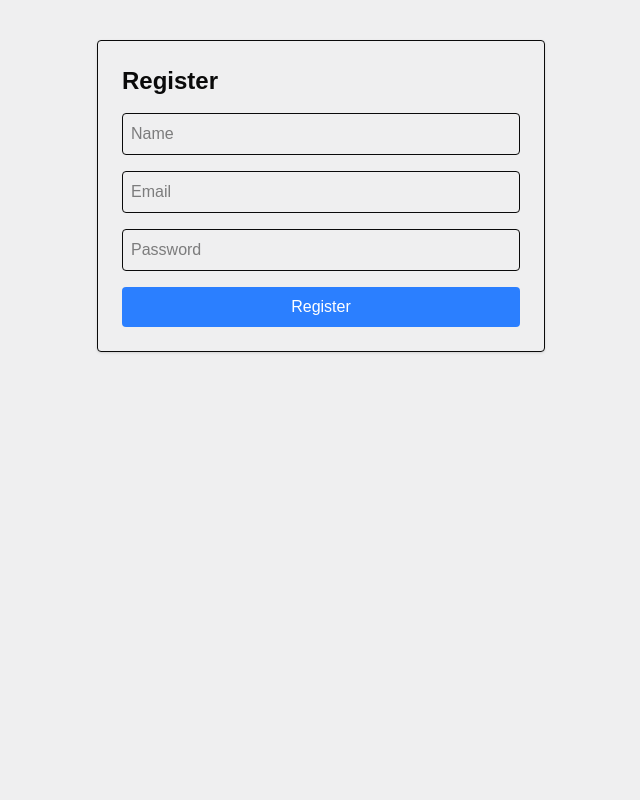
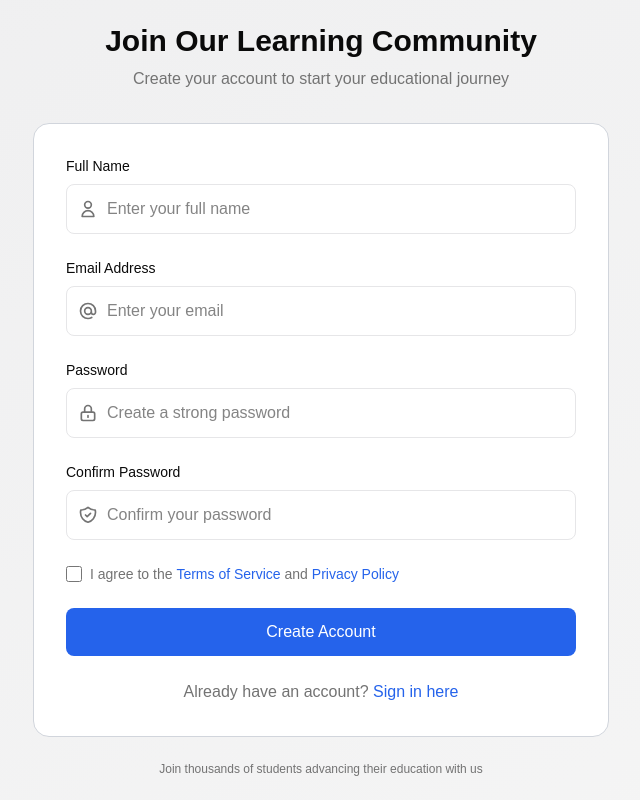
Before and after one commit to toufiqulislamtanmoy/demo_collage_project, a Next.js app: page /register in a window 1280 px wide. Shown: the whole page, without its empty margins (319-959 px from the left). Built offline with nearby package versions, Linux system fonts and the light colour scheme; no server answers.

Commit message:
login and registration ui update

```diff
--- a/src/app/(auth)/login/page.js
+++ b/src/app/(auth)/login/page.js
@@ -3,6 +3,7 @@
 import { signIn } from "next-auth/react";
 import { useState } from "react";
 import { useRouter } from "next/navigation";
+import Link from "next/link";
 
 export default function LoginPage() {
   const [email, setEmail] = useState("");
@@ -19,7 +20,7 @@ export default function LoginPage() {
   }
 
   return (
-    <div className="min-h-screen bg-gradient-to-br from-primary/10 to-secondary/10 flex items-center justify-center p-4">
+    <div className="min-h-screen bg-gradient-to-br from-background to-muted flex items-center justify-center p-4">
       <div className="max-w-md w-full">
         {/* Header */}
         <div className="text-center mb-8">
@@ -32,7 +33,7 @@ export default function LoginPage() {
         </div>
 
         {/* Login Card */}
-        <div className="bg-white rounded-2xl border border-gray-300 p-8">
+        <div className="bg-base rounded-2xl border border-gray-300 p-8">
           <form onSubmit={handleSubmit} className="space-y-6">
             {/* Email Field */}
             <div>
@@ -167,13 +168,12 @@ export default function LoginPage() {
           <div className="mt-6 text-center">
             <p className="text-gray-600">
               Don't have an account?{" "}
-              <button
-                type="button"
-                onClick={() => router.push("/register")}
-                className="text-blue-600 hover:text-blue-500 font-medium"
+              <Link
+                href={"/register"}
+                className="text-primary hover:text-primary-focus hover:underline font-medium"
               >
                 Create account
-              </button>
+              </Link>
             </p>
           </div>
         </div>
--- a/src/app/(auth)/register/page.js
+++ b/src/app/(auth)/register/page.js
@@ -4,6 +4,8 @@ import { useForm } from "react-hook-form";
 import axios from "axios";
 import { useRouter } from "next/navigation";
 import { useState } from "react";
+import Link from "next/link";
+import axiosClient from "@/utils/axiosClient";
 
 export default function RegisterPage() {
   const router = useRouter();
@@ -14,20 +16,19 @@ export default function RegisterPage() {
     register,
     handleSubmit,
     formState: { errors },
+    watch,
   } = useForm();
+
+  const password = watch("password");
 
   const onSubmit = async (data) => {
     setLoading(true);
     setServerError("");
     try {
-      const res = await axios.post(
-        `${process.env.NEXT_PUBLIC_API_BASE_URL}/auth/register`,
-        data,
-        { headers: { "Content-Type": "application/json" } }
-      );
+      const res = await axiosClient.post(`/auth/register`, data);
 
       if (res.data?.data) {
-        router.push("/login"); // redirect to login
+        router.push("/login");
       }
     } catch (err) {
       setServerError(err.response?.data?.reason || "Registration failed");
@@ -37,67 +38,299 @@ export default function RegisterPage() {
   };
 
   return (
-    <div className="max-w-md mx-auto mt-10 p-6 border rounded shadow">
-      <h1 className="text-2xl font-bold mb-4">Register</h1>
-
-      {serverError && <p className="text-red-500 mb-2">{serverError}</p>}
-
-      <form onSubmit={handleSubmit(onSubmit)} className="space-y-4">
-        {/* Name */}
-        <div>
-          <input
-            {...register("name", { required: "Name is required" })}
-            placeholder="Name"
-            className="w-full border p-2 rounded"
-          />
-          {errors.name && <p className="text-red-500">{errors.name.message}</p>}
+    <div className="min-h-screen bg-gradient-to-br from-background to-muted flex items-center justify-center p-4">
+      <div className="max-w-xl w-full">
+        {/* Header */}
+        <div className="text-center mb-8">
+          <h1 className="text-3xl font-bold text-foreground mb-2">
+            Join Our Learning Community
+          </h1>
+          <p className="text-muted-foreground">
+            Create your account to start your educational journey
+          </p>
         </div>
 
-        {/* Email */}
+        {/* Registration Card */}
+        <div className="bg-base rounded-2xl border border-gray-300 p-8">
+          {serverError && (
+            <div className="mb-6 p-3 bg-error/10 border border-error/20 rounded-lg">
+              <p className="text-error text-sm text-center">{serverError}</p>
+            </div>
+          )}
+
+          <form
+            onSubmit={handleSubmit(onSubmit)}
+            className="space-y-6 w-full lg-w-[70%]"
+          >
+            {/* Name Field */}
             <div>
+              <label
+                htmlFor="name"
+                className="block text-sm font-medium text-foreground mb-2"
+              >
+                Full Name
+              </label>
+              <div className="relative">
+                <div className="absolute inset-y-0 left-0 pl-3 flex items-center pointer-events-none">
+                  <svg
+                    className="h-5 w-5 text-muted-foreground"
+                    fill="none"
+                    viewBox="0 0 24 24"
+                    stroke="currentColor"
+                  >
+                    <path
+                      strokeLinecap="round"
+                      strokeLinejoin="round"
+                      strokeWidth={2}
+                      d="M16 7a4 4 0 11-8 0 4 4 0 018 0zM12 14a7 7 0 00-7 7h14a7 7 0 00-7-7z"
+                    />
+                  </svg>
+                </div>
                 <input
+                  id="name"
+                  {...register("name", {
+                    required: "Full name is required",
+                    minLength: {
+                      value: 2,
+                      message: "Name must be at least 2 characters",
+                    },
+                  })}
+                  placeholder="Enter your full name"
+                  className="block w-full pl-10 pr-3 py-3 border border-border rounded-lg transition-colors"
+                />
+              </div>
+              {errors.name && (
+                <p className="mt-1 text-sm text-error">{errors.name.message}</p>
+              )}
+            </div>
+
+            {/* Email Field */}
+            <div>
+              <label
+                htmlFor="email"
+                className="block text-sm font-medium text-foreground mb-2"
+              >
+                Email Address
+              </label>
+              <div className="relative">
+                <div className="absolute inset-y-0 left-0 pl-3 flex items-center pointer-events-none">
+                  <svg
+                    className="h-5 w-5 text-muted-foreground"
+                    fill="none"
+                    viewBox="0 0 24 24"
+                    stroke="currentColor"
+                  >
+                    <path
+                      strokeLinecap="round"
+                      strokeLinejoin="round"
+                      strokeWidth={2}
+                      d="M16 12a4 4 0 10-8 0 4 4 0 008 0zm0 0v1.5a2.5 2.5 0 005 0V12a9 9 0 10-9 9m4.5-1.206a8.959 8.959 0 01-4.5 1.207"
+                    />
+                  </svg>
+                </div>
+                <input
+                  id="email"
                   {...register("email", {
                     required: "Email is required",
                     pattern: {
                       value: /\S+@\S+\.\S+/,
-                message: "Enter a valid email",
+                      message: "Enter a valid email address",
                     },
                   })}
-            placeholder="Email"
-            className="w-full border p-2 rounded"
+                  placeholder="Enter your email"
+                  className="block w-full pl-10 pr-3 py-3 border border-border rounded-lg  transition-colors"
                 />
+              </div>
               {errors.email && (
-            <p className="text-red-500">{errors.email.message}</p>
+                <p className="mt-1 text-sm text-error">
+                  {errors.email.message}
+                </p>
               )}
             </div>
 
-        {/* Password */}
+            {/* Password Field */}
             <div>
+              <label
+                htmlFor="password"
+                className="block text-sm font-medium text-foreground mb-2"
+              >
+                Password
+              </label>
+              <div className="relative">
+                <div className="absolute inset-y-0 left-0 pl-3 flex items-center pointer-events-none">
+                  <svg
+                    className="h-5 w-5 text-muted-foreground"
+                    fill="none"
+                    viewBox="0 0 24 24"
+                    stroke="currentColor"
+                  >
+                    <path
+                      strokeLinecap="round"
+                      strokeLinejoin="round"
+                      strokeWidth={2}
+                      d="M12 15v2m-6 4h12a2 2 0 002-2v-6a2 2 0 00-2-2H6a2 2 0 00-2 2v6a2 2 0 002 2zm10-10V7a4 4 0 00-8 0v4h8z"
+                    />
+                  </svg>
+                </div>
                 <input
+                  id="password"
                   type="password"
                   {...register("password", {
                     required: "Password is required",
                     minLength: {
-                value: 6,
-                message: "Password must be at least 6 characters",
+                      value: 8,
+                      message: "Password must be at least 8 characters",
+                    },
+                    pattern: {
+                      value:
+                        /^(?=.*[a-z])(?=.*[A-Z])(?=.*\d)(?=.*[@$!%*?&])[A-Za-z\d@$!%*?&]/,
+                      message:
+                        "Password must contain uppercase, lowercase, number and symbol",
                     },
                   })}
-            placeholder="Password"
-            className="w-full border p-2 rounded"
+                  placeholder="Create a strong password"
+                  className="block w-full pl-10 pr-3 py-3 border border-border rounded-lg  transition-colors"
                 />
+              </div>
               {errors.password && (
-            <p className="text-red-500">{errors.password.message}</p>
+                <p className="mt-1 text-sm text-error">
+                  {errors.password.message}
+                </p>
               )}
             </div>
 
+            {/* Confirm Password Field */}
+            <div>
+              <label
+                htmlFor="confirmPassword"
+                className="block text-sm font-medium text-foreground mb-2"
+              >
+                Confirm Password
+              </label>
+              <div className="relative">
+                <div className="absolute inset-y-0 left-0 pl-3 flex items-center pointer-events-none">
+                  <svg
+                    className="h-5 w-5 text-muted-foreground"
+                    fill="none"
+                    viewBox="0 0 24 24"
+                    stroke="currentColor"
+                  >
+                    <path
+                      strokeLinecap="round"
+                      strokeLinejoin="round"
+                      strokeWidth={2}
+                      d="M9 12l2 2 4-4m5.618-4.016A11.955 11.955 0 0112 2.944a11.955 11.955 0 01-8.618 3.04A12.02 12.02 0 003 9c0 5.591 3.824 10.29 9 11.622 5.176-1.332 9-6.03 9-11.622 0-1.042-.133-2.052-.382-3.016z"
+                    />
+                  </svg>
+                </div>
+                <input
+                  id="confirmPassword"
+                  type="password"
+                  {...register("confirmPassword", {
+                    required: "Please confirm your password",
+                    validate: (value) =>
+                      value === password || "Passwords do not match",
+                  })}
+                  placeholder="Confirm your password"
+                  className="block w-full pl-10 pr-3 py-3 border border-border rounded-lg transition-colors"
+                />
+              </div>
+              {errors.confirmPassword && (
+                <p className="mt-1 text-sm text-error">
+                  {errors.confirmPassword.message}
+                </p>
+              )}
+            </div>
+
+            {/* Terms Agreement */}
+            <div className="flex items-center">
+              <input
+                id="terms"
+                type="checkbox"
+                {...register("terms", {
+                  required: "You must accept the terms and conditions",
+                })}
+                className="h-4 w-4 text-primary focus:ring-primary border-border rounded"
+              />
+              <label
+                htmlFor="terms"
+                className="ml-2 block text-sm text-muted-foreground"
+              >
+                I agree to the{" "}
+                <button
+                  type="button"
+                  className="text-primary hover:text-primary-focus font-medium"
+                >
+                  Terms of Service
+                </button>{" "}
+                and{" "}
+                <button
+                  type="button"
+                  className="text-primary hover:text-primary-focus font-medium"
+                >
+                  Privacy Policy
+                </button>
+              </label>
+            </div>
+            {errors.terms && (
+              <p className="text-sm text-error">{errors.terms.message}</p>
+            )}
+
+            {/* Register Button */}
             <button
               type="submit"
               disabled={loading}
-          className="w-full bg-blue-500 text-white p-2 rounded"
+              className="w-full bg-primary hover:bg-primary-focus text-primary-content py-3 cursor-pointer px-4 rounded-lg font-medium transition-colors duration-200 focus:ring-2 focus:ring-primary focus:ring-offset-2 disabled:opacity-50 disabled:cursor-not-allowed"
             >
-          {loading ? "Registering..." : "Register"}
+              {loading ? (
+                <span className="flex items-center justify-center">
+                  <svg
+                    className="animate-spin -ml-1 mr-3 h-5 w-5 text-white"
+                    fill="none"
+                    viewBox="0 0 24 24"
+                  >
+                    <circle
+                      className="opacity-25"
+                      cx="12"
+                      cy="12"
+                      r="10"
+                      stroke="currentColor"
+                      strokeWidth="4"
+                    ></circle>
+                    <path
+                      className="opacity-75"
+                      fill="currentColor"
+                      d="M4 12a8 8 0 018-8V0C5.373 0 0 5.373 0 12h4zm2 5.291A7.962 7.962 0 014 12H0c0 3.042 1.135 5.824 3 7.938l3-2.647z"
+                    ></path>
+                  </svg>
+                  Creating Account...
+                </span>
+              ) : (
+                "Create Account"
+              )}
             </button>
           </form>
+
+          {/* Login Link */}
+          <div className="mt-6 text-center">
+            <p className="text-muted-foreground">
+              Already have an account?{" "}
+              <Link
+                type="button"
+                href={"/login"}
+                className="text-primary hover:text-primary-focus font-medium hover:underline"
+              >
+                Sign in here
+              </Link>
+            </p>
+          </div>
+        </div>
+
+        {/* Footer Note */}
+        <p className="text-center text-muted-foreground text-xs mt-6">
+          Join thousands of students advancing their education with us
+        </p>
+      </div>
     </div>
   );
 }
```
Lines whose indentation alone changed are shown as unchanged.
